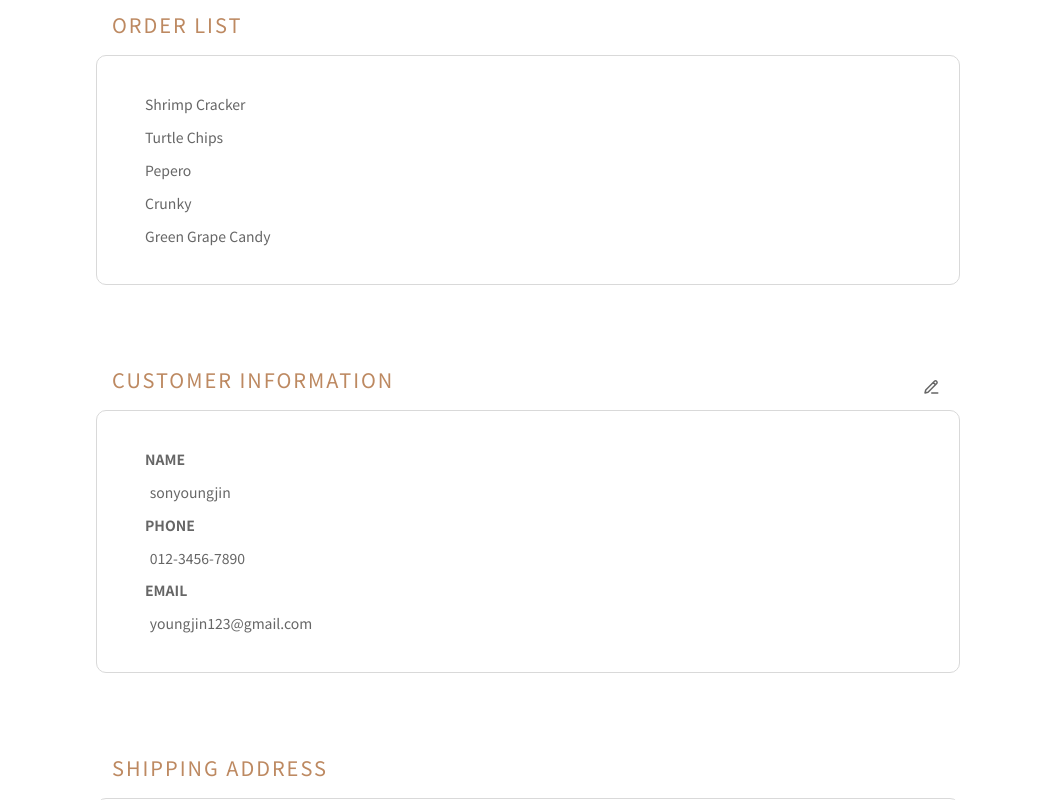
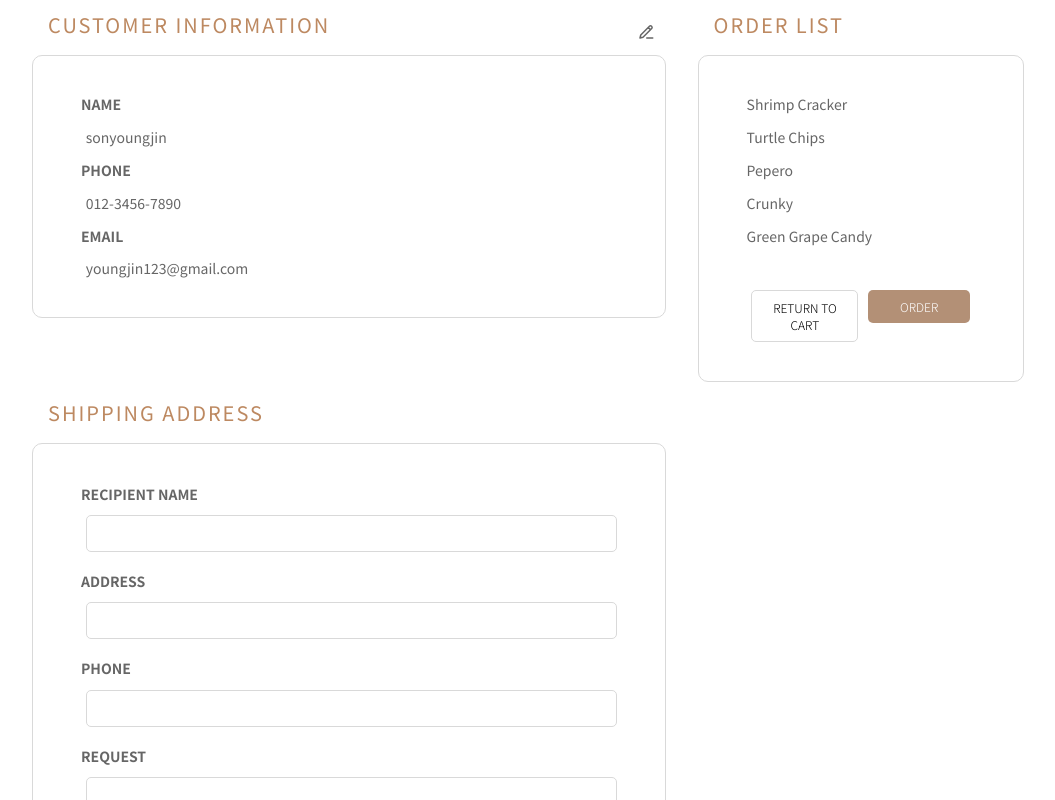
Before and after one commit to codestates-seb/seb45_main_025, a React (Create React App) app in the folder client/: page /order in a window 1280 px wide. Shown: the part 640-1440 px from the top of the page, without its empty margins (112-1167 px from the left). Built offline with nearby package versions, Linux system fonts and the light colour scheme.

Commit message:
feat: order page

```diff
--- a/client/src/App.js
+++ b/client/src/App.js
@@ -7,6 +7,7 @@
 import SignUp from './pages/SignUp/SignUp';
 import Cart from './pages/Cart/Cart';
 import Order from './pages/Order/Order';
+import OrderList from './pages/OrderList/OrderList';
 import SignUpSelect from './pages/SignUpSelect/SignUpSelect';
 import MyPage from './pages/MyPage/MyPage';
 import MyPageEdit from './pages/MyPageEdit/MyPageEdit'
@@ -26,10 +27,11 @@
         <Route path="/" element={<Main />} />
         <Route path="/cart" element={<Cart />} />
         <Route path="/order" element={<Order />} />
-        <Route path="/signup/select" element ={<SignUpSelect />} />
+        <Route path="/order-list" element={<OrderList />} />
+        <Route path="/signup/select" element={<SignUpSelect />} />
         <Route path="/mypage" element={<MyPage />} />
         <Route path="/mypage/edit" element={<MyPageEdit />} />
-        <Route path="/signup/oauth" element={<SignUpOauth />}/>
+        <Route path="/signup/oauth" element={<SignUpOauth />} />
         <Route path="/products" element={<Products />} />
         <Route path="/list" element={<List />} />
         <Route path='/CommunityList' element={<CommunityList />} />
--- a/client/src/components/Header/Header.js
+++ b/client/src/components/Header/Header.js
@@ -1,7 +1,7 @@
 import { Link, useLocation } from 'react-router-dom';
 import { useSelector, useDispatch } from 'react-redux';
 import { useEffect, useState } from 'react';
-import { handleScroll } from '../../redux/thunks/scrollThunks';
+import { handleScrollY } from '../../redux/thunks/scrollThunks';
 import {
   HeaderContainer,
   HeaderLogo,
@@ -18,17 +18,17 @@
 
 export default function Header() {
   const dispatch = useDispatch();
-  const scrolled = useSelector((state) => state.scroll.scrolled);
+  const scrollY = useSelector((state) => state.scroll.scrollY);
   const isHome = useLocation().pathname === '/';
 
   useEffect(() => {
     window.addEventListener('scroll', () => {
-      dispatch(handleScroll());
+      dispatch(handleScrollY());
     });
 
     return () => {
       window.removeEventListener('scroll', () => {
-        dispatch(handleScroll());
+        dispatch(handleScrollY());
       });
     };
   }, [dispatch]);
@@ -40,10 +40,10 @@
   }
 
   return (
-    <HeaderContainer scrolled={scrolled} className={isHome ? 'home' : ''}>
-      <LeftNavContainer scrolled={scrolled}>
+    <HeaderContainer scrolled={scrollY} className={isHome ? 'home' : ''}>
+      <LeftNavContainer scrolled={scrollY}>
         <Link to="/" onClick={handleLinkClick}>
-          <HeaderLogo src={scrolled ? headerLogoImgSmall : headerLogoImgBig} scrolled={scrolled} />
+          <HeaderLogo src={scrollY ? headerLogoImgSmall : headerLogoImgBig} scrolled={scrollY} />
         </Link>
         <div className='left-nav'>
           <Link to='/products' onClick={handleLinkClick}>SHOP</Link>
@@ -51,33 +51,33 @@
         </div>
       </LeftNavContainer>
 
-      <RightNavContainer scrolled={scrolled}>
+      <RightNavContainer scrolled={scrollY}>
         {isLogin ?
           <div>
             <Link to='/' onClick={handleLinkClick}>
               <button onClick={() => setIsLogin(false)}>
-                <LogoutIcon scrolled={scrolled} />
+                <LogoutIcon scrolled={scrollY} />
                 Log out
               </button>
             </Link>
             <Link to='/mypage' onClick={handleLinkClick}>
-              <MypageIcon scrolled={scrolled} />
+              <MypageIcon scrolled={scrollY} />
               My page
             </Link>
             <Link to='/cart' onClick={handleLinkClick}>
-              <CartIcon scrolled={scrolled} />
+              <CartIcon scrolled={scrollY} />
               Cart
             </Link>
           </div> :
           <div>
             <Link to="/login" onClick={handleLinkClick}>
               <button onClick={() => setIsLogin(true)}>
-                <LoginIcon scrolled={scrolled} />
+                <LoginIcon scrolled={scrollY} />
                 Log in
               </button>
             </Link>
             <Link to="/signup" onClick={handleLinkClick}>
-              <SignupIcon scrolled={scrolled} />
+              <SignupIcon scrolled={scrollY} />
               Sign up
             </Link>
           </div>
--- a/client/src/pages/Order/Order.js
+++ b/client/src/pages/Order/Order.js
@@ -3,52 +3,119 @@
 // TODO: 결제 정보는 포인트로 결제하도록
 // TODO: 주문 상품은 항상 오른쪽에 띄우고 밑에 주문 버튼 넣기
 import {
-  PageContainer,
+  OrderPageContainer,
   OrderContainer,
   FormCotents,
   ButtonContainer,
   FormTitle,
-  FormContainer
+  FormContainer,
+  FlexBox,
+  LeftBox,
+  RightBox
 } from './Order.styled';
 import BackgroundImage from '../../components/BackgroundImage/BackgroundImage';
 import Background from '../../common/image/main-image.png';
-import { useSelector } from 'react-redux';
+import { useSelector, useDispatch } from 'react-redux';
 import { Link } from 'react-router-dom';
 import { ReactComponent as EditIcon } from '../../common/image/Icons/edit.svg';
+import { useState, useEffect, useRef } from 'react';
+import { handleScrollY } from '../../redux/thunks/scrollThunks';
 
 export default function Order() {
+  const dispatch = useDispatch();
+  const scrollY = useSelector((state) => state.scroll.scrollY);
   const cartItems = useSelector((state) => state.cart.cartItems);
   const selectedId = useSelector((state) => state.cart.selected);
   const selectedItems = cartItems.filter(item => selectedId.includes(item.product_id));
+  const [inputName, setInputName] = useState('');
+  const [inputAddress, setInputAddress] = useState('');
+  const [inputPhone, setInputPhone] = useState('');
+  const [inputRequest, setInputRequest] = useState('');
+  const inputNameRef = useRef();
+  const inputAddressRef = useRef();
+  const inputPhoneRef = useRef();
 
-  const handleOrder = () => {
-    // TODO: [POST] /order
+  useEffect(() => {
+    window.addEventListener('scroll', () => {
+      dispatch(handleScrollY());
+    });
+    return () => {
+      window.removeEventListener('scroll', () => {
+        dispatch(handleScrollY());
+      });
+    };
+  }, [dispatch]);
+
+  const inputNameHandler = (event) => {
+    setInputName(event.target.value);
   }
 
+  const inputAddressHandler = (event) => {
+    setInputAddress(event.target.value);
+  }
+
+  const inputPhoneHandler = (event) => {
+    setInputPhone(event.target.value);
+  }
+
+  const inputRequestHandler = (event) => {
+    setInputRequest(event.target.value);
+  }
+
+  const handleOrder = (event) => {
+    if (!isInputValid) {
+      window.scroll(0, 905);
+    }
+    if (!inputName) {
+      alert(`Please enter the recipient's name`);
+      inputNameRef.current.focus();
+      return;
+    } else if (!inputAddress) {
+      alert(`Please enter the address`);
+      inputAddressRef.current.focus();
+      return;
+    } else if (!inputPhone) {
+      alert(`Please enter the phone number`);
+      inputPhoneRef.current.focus();
+      return;
+    }
+
+    const data = {
+      name: inputName,
+      address: inputAddress,
+      phone: inputPhone,
+      request: inputRequest,
+    };
+
+    console.log(data);
+
+    const orderConfirm = window.confirm(`Order`);
+    if (!orderConfirm) {
+      event.preventDefault();
+      return;
+    }
+
+    // TODO: [POST] /order
+
+    window.scroll(0, 0);
+  }
+
+  const isInputValid = inputName && inputAddress && inputPhone;
+
   return (
-    <PageContainer>
+    <OrderPageContainer>
       <BackgroundImage imgSrc={Background} title='ACCOUNT' />
       <OrderContainer>
         <div className='title'>ORDER</div>
-        <FormContainer>
-          <FormTitle>ORDER LIST</FormTitle>
-          <FormCotents>
-            {selectedItems.map(item => (
-              <div key={item.product_id}>
-                {item.product_name}
-              </div>
-            ))}
-          </FormCotents>
-        </FormContainer>
+        <FlexBox>
+          <LeftBox>
             <FormContainer>
               <FormTitle>CUSTOMER INFORMATION</FormTitle>
               <Link to='/mypage/edit'>
                 <button
                   className='edit-button'
                   onClick={() => window.scroll(0, 0)}
-            >
-              <EditIcon />
-            </button>
+                ><EditIcon /></button>
               </Link>
               <FormCotents className='customer-info'>
                 <div className='info-title'>NAME</div>
@@ -63,13 +130,32 @@
               <FormTitle>SHIPPING ADDRESS</FormTitle>
               <FormCotents className='address-info'>
                 <label htmlFor='order-name'>RECIPIENT NAME</label>
-            <input id='order-name' type='text' />
+                <input
+                  id='order-name'
+                  type='text'
+                  value={inputName}
+                  ref={inputNameRef}
+                  onChange={inputNameHandler} />
                 <label htmlFor='order-address'>ADDRESS</label>
-            <input id='order-address' type='text' />
+                <input
+                  id='order-address'
+                  type='text'
+                  value={inputAddress}
+                  ref={inputAddressRef}
+                  onChange={inputAddressHandler} />
                 <label htmlFor='order-phone'>PHONE</label>
-            <input id='order-phone' type='text' />
+                <input
+                  id='order-phone'
+                  type='text'
+                  value={inputPhone}
+                  ref={inputPhoneRef}
+                  onChange={inputPhoneHandler} />
                 <label htmlFor='order-request'>REQUEST</label>
-            <input id='order-request' type='text' />
+                <input
+                  id='order-request'
+                  type='text'
+                  value={inputRequest}
+                  onChange={inputRequestHandler} />
               </FormCotents>
             </FormContainer>
             <FormContainer>
@@ -78,15 +164,31 @@
                 <div>PAYMENT INFO</div>
               </FormCotents>
             </FormContainer>
-      </OrderContainer>
+          </LeftBox>
+          <RightBox className={scrollY > 500 ? 'fixed' : 'absolute'}>
+            <FormContainer>
+              <FormTitle>ORDER LIST</FormTitle>
+              <FormCotents>
+                {selectedItems.map(item => (
+                  <div key={item.product_id}>
+                    {item.product_name}</div>
+                ))}
                 <ButtonContainer>
                   <Link to='/cart'>
-          <button onClick={() => window.scroll(0, 0)}>RETURN TO CART</button>
+                    <button onClick={() => window.scroll(0, 0)}>
+                      RETURN TO CART</button>
                   </Link>
-        <Link to='/order-list'>
-          <button onClick={handleOrder}>ORDER</button>
+                  <Link to={isInputValid ? '/order-list' : '#'}>
+                    <button
+                      className='order-btn'
+                      onClick={handleOrder}>ORDER</button>
                   </Link>
                 </ButtonContainer>
-    </PageContainer>
+              </FormCotents>
+            </FormContainer>
+          </RightBox>
+        </FlexBox>
+      </OrderContainer>
+    </OrderPageContainer>
   )
 }
--- a/client/src/pages/Order/Order.styled.js
+++ b/client/src/pages/Order/Order.styled.js
@@ -1,6 +1,6 @@
 import { styled } from 'styled-components';
 
-export const PageContainer = styled.div`
+export const OrderPageContainer = styled.div`
   display: flex;
   flex-direction: column;
   justify-content: center;
@@ -14,6 +14,7 @@
   padding: 5rem 0 2rem 0;
   display: flex;
   flex-direction: column;
+  justify-content: center;
   align-items: center;
 
   .title {
@@ -29,7 +30,7 @@
   margin: 2rem 0;
   display: flex;
   flex-direction: column;
-  width: 70%;
+  width: 100%;
   position: relative;
 
   .edit-button {
@@ -90,22 +91,23 @@
   input {
     font-size: 13px;
     padding: 0.5rem;
-    margin-left: 0.3rem;
+    margin: 0.2rem 0 0.7rem 0.3rem;
     border: 1px solid var(--gray-10);
     border-radius: 5px;
   }
 `;
 
 export const ButtonContainer = styled.div`
+  padding: 2rem 0 0 0;
   display: flex;
   flex-direction: row;
-  width: 68%;
-  justify-content: flex-start;
+  width: 100%;
+  justify-content: center;
 
   button {
     border: 1px solid var(--gray-10);
     border-radius: 5px;
-    padding: 0.5rem 1.5rem;
+    padding: 0.5rem 1rem;
     font-size: 12px;
     font-weight: 200;
     margin: 0 0.3rem;
@@ -119,4 +121,52 @@
       box-shadow: inset 4px 4px 4px #ddd;
     }
   }
+
+  .order-btn {
+    color: var(--white);
+    background-color: var(--brown-10);
+    background-color: #b39076;
+    padding: 0.5rem 2rem;
+    border: none;
+
+    &:hover {
+      background-color: var(--brown-20);
+      box-shadow: 4px 4px 4px #d4c9c1;
+    }
+
+    &:active {
+      box-shadow: inset 4px 4px 4px #7a451c;
+    }
+
+    /* &:disabled {
+      cursor: default;
+      background-color: #ccc1b8;
+      background-color: #ddd;
+      color: #ddd;
+      border: 1px solid var(--gray-10);
+      box-shadow: none;
+    } */
+  }
 `
+
+export const FlexBox = styled.div`
+  display: flex;
+  flex-direction: row;
+  position: relative;
+  width: 80%;
+  justify-content: space-between;
+`;
+
+export const LeftBox = styled.div`
+  display: flex;
+  flex-direction: column;
+  width: 65%;
+`;
+
+export const RightBox = styled.div`
+  position: ${(props) => (props.className === 'fixed' ? 'fixed' : 'absolute')};
+  right: ${(props) => (props.className === 'fixed' ? '10%' : '0')};
+  top: ${(props) => (props.className === 'fixed' ? '14.5%' : '')};
+  width: ${(props) => props.className === 'fixed' ? '28%' : '35%'};
+  transition: all 0s;
+`;
--- /dev/null
+++ b/client/src/pages/OrderList/OrderList.js
@@ -0,0 +1,17 @@
+import {
+  OrderListPageContainer,
+  OrderListContainer
+} from './OrderList.styled';
+import BackgroundImage from '../../components/BackgroundImage/BackgroundImage';
+import Background from '../../common/image/main-image.png';
+
+export default function OrderList() {
+  return (
+    <OrderListPageContainer>
+      <BackgroundImage imgSrc={Background} title={'ACCOUNT'} />
+      <OrderListContainer>
+        <div className='title'>ORDER LIST</div>
+      </OrderListContainer>
+    </OrderListPageContainer>
+  )
+}
--- a/client/src/style/Global.styled.js
+++ b/client/src/style/Global.styled.js
@@ -21,6 +21,7 @@
     --main-width: 1920px;
     --brown-50: #2b2821;
     --brown-10: #bd8961;
+    --brown-20: #ab7952;
     --white: #ffffff;
     --black: #000000;
     --black-10: #0000001a;
```
Also changed, not shown: client/src/components/CartList/CartList.js (+35 -26 lines), client/src/components/CartList/CartList.styled.js (+33 -7 lines), client/src/pages/OrderList/OrderList.styled.js (added, +21 -0 lines), client/src/redux/actions/scrollActions.js (+4 -4 lines), client/src/redux/reducers/scrollReducer.js (+4 -4 lines), client/src/redux/thunks/scrollThunks.js (+4 -4 lines). Lines whose indentation alone changed are shown as unchanged.
